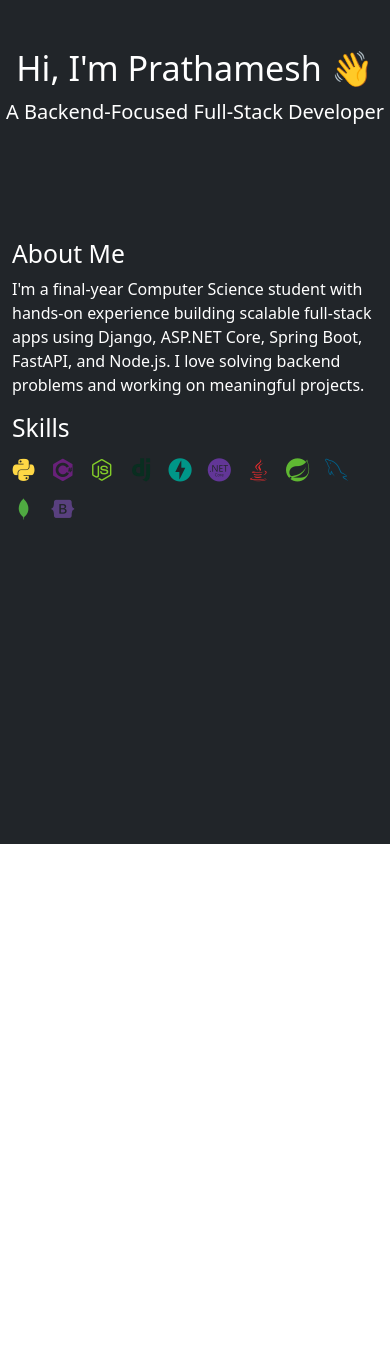
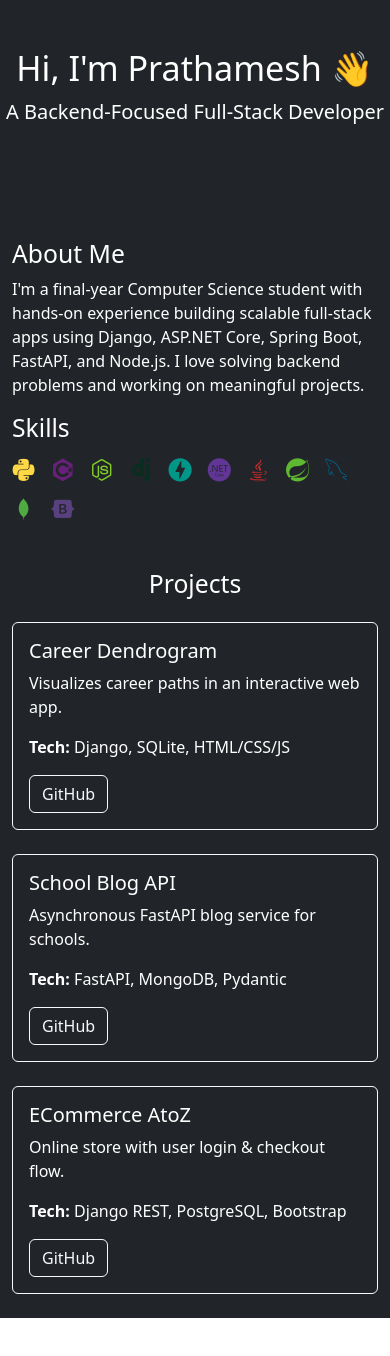
Before and after one commit to 01Prathamesh/Portfolio, a React (Create React App) app: page / in a window 390 px wide. Shown: the top 1356 px of the page. Before the commit the page ends 844 px from the top, so only its background shows below. Built offline with nearby package versions, Linux system fonts and the light colour scheme.

Commit message:
feat: add Projects section with responsive cards and GitHub links

```diff
--- a/src/App.js
+++ b/src/App.js
@@ -4,6 +4,7 @@ import './App.css';
 function App() {
   return (
     <div className="bg-dark text-white min-vh-100">
+      {/* Hero Section */}
       <header className="text-center py-5">
         <h1 className="display-4 animate__animated animate__fadeInDown">
           Hi, I'm Prathamesh 👋
@@ -12,6 +13,8 @@ function App() {
           A Backend-Focused Full-Stack Developer
         </p>
       </header>
+
+      {/* About + Skills */}
       <section className="container my-5">
         <div className="row align-items-center">
           <div className="col-md-6 animate__animated animate__fadeInLeft">
@@ -39,6 +42,43 @@ function App() {
         </div>
       </section>
 
+      {/* Projects Section */}
+      <section className="container my-5">
+        <h2 className="text-center mb-4 animate__animated animate__fadeInDown">Projects</h2>
+        <div className="row">
+          {[
+            {
+              title: "Career Dendrogram",
+              desc: "Visualizes career paths in an interactive web app.",
+              tech: "Django, SQLite, HTML/CSS/JS",
+              github: "https://github.com/01Prathamesh/Career_Dendrogram_Project",
+            },
+            {
+              title: "School Blog API",
+              desc: "Asynchronous FastAPI blog service for schools.",
+              tech: "FastAPI, MongoDB, Pydantic",
+              github: "https://github.com/01Prathamesh/school_blog_API.git",
+            },
+            {
+              title: "ECommerce AtoZ",
+              desc: "Online store with user login & checkout flow.",
+              tech: "Django REST, PostgreSQL, Bootstrap",
+              github: "https://github.com/01Prathamesh/ECommerce_AtoZ",
+            },
+          ].map((proj, idx) => (
+            <div className="col-md-4 mb-4" key={idx}>
+              <div className="card h-100 bg-dark text-white border-light animate__animated animate__fadeInUp">
+                <div className="card-body">
+                  <h5 className="card-title">{proj.title}</h5>
+                  <p className="card-text">{proj.desc}</p>
+                  <p><strong>Tech:</strong> {proj.tech}</p>
+                  <a href={proj.github} className="btn btn-outline-light" target="_blank" rel="noreferrer">GitHub</a>
+                </div>
+              </div>
+            </div>
+          ))}
+        </div>
+      </section>
     </div>
   );
 }
```
Lines whose indentation alone changed are shown as unchanged.
